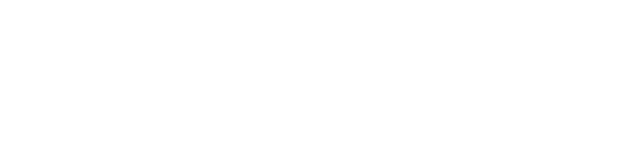
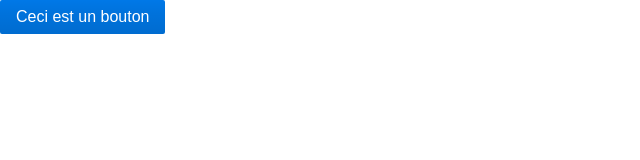
Before and after one commit to MathVonCoder/gittesthtml, a plain HTML site: page index.html in a window 1280 px wide. Shown: the whole page, without its empty margins (0-640 px from the left). Drawn offline with nearby package versions, Linux system fonts and the light colour scheme.

Commit message:
test purecss

```diff
--- a/index.html
+++ b/index.html
@@ -2,8 +2,11 @@
 <html>
     <head>
         <title>Mon test</title>
+        <link rel="stylesheet" href="https://cdn.jsdelivr.net/npm/purecss@3.0.0/build/pure-min.css" integrity="sha384-X38yfunGUhNzHpBaEBsWLO+A0HDYOQi8ufWDkZ0k9e0eXz/tH3II7uKZ9msv++Ls" crossorigin="anonymous">
     </head>
     <body>
-
+        <div>
+            <button class="pure-button pure-button-primary">Ceci est un bouton</button>
+        </div>
     </body>
 </html>
```
